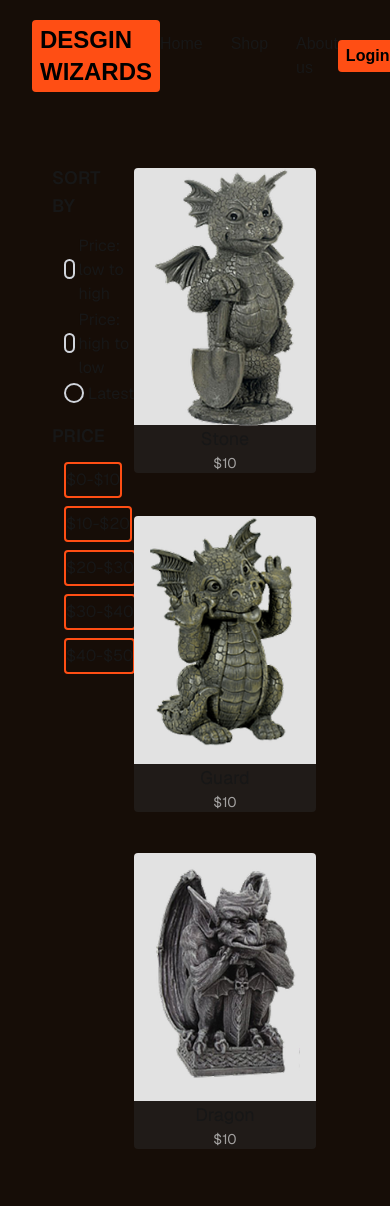
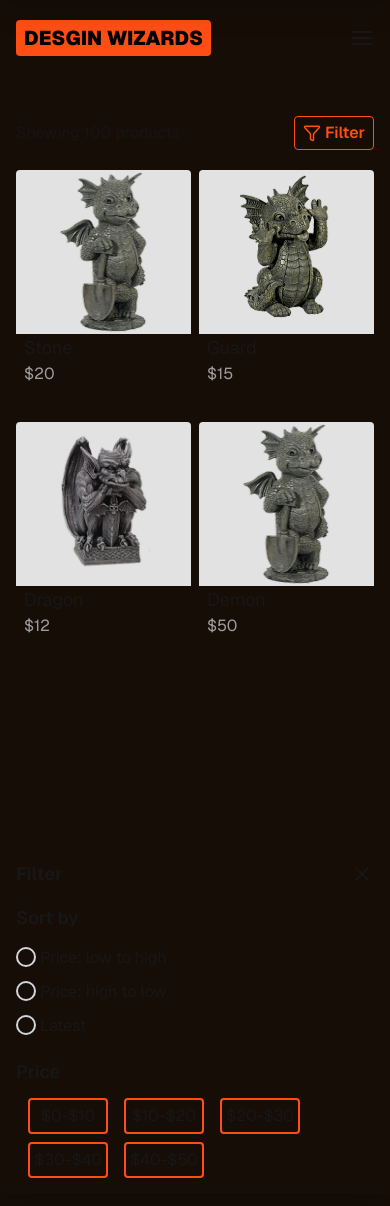
Before and after one commit to Dev-Bhargav/sculpture, a Next.js app: page /shop in a window 390 px wide. After the commit the page ends 844 px from the top, so only its background shows below. Built offline with nearby package versions, Linux system fonts and the light colour scheme.

Commit message:
feat: Responsive & Mobile Navigation

```diff
--- a/src/app/components/Checkbox.js
+++ b/src/app/components/Checkbox.js
@@ -1,12 +1,17 @@
 import React from "react";
 
-export default function Checkbox({label}) {
+export default function Checkbox({ label, sortOption, value, setSortOption }) {
   return (
     <div>
       <label className="inline-flex items-center space-x-1 cursor-pointer">
         <input
-              type="checkbox"
+          type="radio"
+          name="sort"
           className="peer hidden"
+          value={value}
+          onChange={(e) => {
+            setSortOption(e.target.value);
+          }}
         />
         <span
           className="
--- /dev/null
+++ b/src/app/components/MobileFilterSheet.js
@@ -0,0 +1,54 @@
+"use client";
+
+import { useEffect } from "react";
+import Checkbox from "./Checkbox";
+import PriceFilter from "./PriceFilter";
+import { X } from "lucide-react";
+
+export default function MobileFilterSheet({ show, onClose }) {
+  // Prevent background scroll when open
+  useEffect(() => {
+    if (show) {
+      document.body.style.overflow = "hidden";
+    } else {
+      document.body.style.overflow = "unset";
+    }
+    return () => {
+      document.body.style.overflow = "unset";
+    };
+  }, [show]);
+
+  return (
+    <>
+      {show && (
+        <div
+          className="fixed inset-0 bg-black opacity-60 z-40 lg:hidden"
+          onClick={onClose}
+        />
+      )}
+
+      <div
+        className={`fixed bottom-0 left-0 right-0 z-50 bg-[var(--background)] rounded-t-xl shadow-xl transition-transform duration-300 ${
+          show ? "translate-y-0" : "translate-y-full"
+        } lg:hidden`}
+      >
+        <div className="p-4">
+          <div className="flex justify-between items-center mb-4">
+            <h2 className="text-lg font-bold">Filter</h2>
+            <X onClick={onClose}/>
+          </div>
+          <div className="space-y-3">
+            <h3 className="font-semibold text-lg">Sort by</h3>
+            <div className="space-y-1">
+              <Checkbox label="Price: low to high" />
+              <Checkbox label="Price: high to low" />
+              <Checkbox label="Latest" />
+            </div>
+            <h3 className="font-semibold text-lg mt-4">Price</h3>
+            <PriceFilter />
+          </div>
+        </div>
+      </div>
+    </>
+  );
+}
--- /dev/null
+++ b/src/app/components/MobileNavbar.js
@@ -0,0 +1,45 @@
+import { X } from "lucide-react";
+import Link from "next/link";
+import React from "react";
+
+export default function MobileNavbar({ show, onClose }) {
+  return (
+    <>
+      <div
+        className={`fixed h-full top-0 left-0 right-0 z-50 bg-[var(--background)] rounded-b-xl shadow-xl transition-transform duration-300 ${
+          show ? "translate-y-0" : "-translate-y-full"
+        } lg:hidden`}
+      >
+        <div className="absolute bottom-4 left-1/2 transform -translate-x-1/2 bg-[var(--primary)] rounded-full shadow p-2">
+          <X onClick={onClose} color="black" size={30} />
+        </div>
+        <div className="flex h-full text-center justify-center items-center">
+          <nav>
+            <ul className="text-xl flex flex-col gap-3 ">
+              <Link
+                href="/"
+                className="active:text-[var(--primary)] active:underline"
+                onClick={onClose}
+              >
+                Home
+              </Link>
+              <Link
+                onClick={onClose}
+                className="active:text-[var(--primary)] active:underline"
+                href="/shop"
+              >
+                Shop
+              </Link>
+              <Link
+                href="/"
+                className="active:text-[var(--primary)] active:underline"
+              >
+                About us
+              </Link>
+            </ul>
+          </nav>
+        </div>
+      </div>
+    </>
+  );
+}
--- a/src/app/components/Navbar.js
+++ b/src/app/components/Navbar.js
@@ -1,18 +1,36 @@
-import Link from 'next/link'
-import React from 'react'
+"use client";
+
+import { AlignJustify } from "lucide-react";
+import Link from "next/link";
+import React, { useState } from "react";
+import MobileNavbar from "./MobileNavbar";
 
 export default function Navbar() {
+  const [show, setShow] = useState(false);
+
   return (
-    <div className='flex justify-between py-5 px-8 items-center'>
-      <h1 className='font-[family-name:var(--font-libre-franklin)] font-black text-2xl bg-[#FF4E14] text-black px-2 py-1 rounded-sm'><a href="">DESGIN WIZARDS</a></h1>
-      <nav>
-        <ul className='flex gap-7'>
-            <li><Link href="/">Home</Link></li>
-            <li className='cursor-pointer'><Link href="/shop">Shop</Link></li>
-            <li className='cursor-pointer'>About us</li>
+    <div className="flex justify-between py-5 px-4 items-center bg-[var(--background)] top-0 sticky z-50">
+      <h1 className="font-black text-xl md:text-2xl bg-[#FF4E14] text-black px-2 py-1 rounded-sm">
+        <Link href="/">DESGIN WIZARDS</Link>
+      </h1>
+      <nav className="hidden md:block">
+        <ul className="flex gap-7">
+          <li>
+            <Link className="font-font" href="/">
+              Home
+            </Link>
+          </li>
+          <li className="cursor-pointer">
+            <Link href="/shop">Shop</Link>
+          </li>
+          <li className="cursor-pointer">About us</li>
         </ul>
       </nav>
-      <button className='bg-[#FF4E14] text-black font-bold py-1 px-2 rounded-sm cursor-pointer'>Login</button>
+      <button className="bg-[#FF4E14] text-black font-bold py-1 px-2 rounded-sm cursor-pointer hidden md:block">
+        Login
+      </button>
+      <AlignJustify className="md:hidden" onClick={() => setShow(true)} />
+      <MobileNavbar show={show} onClose={() => setShow(false)} />
     </div>
-  )
+  );
 }
--- a/src/app/components/PriceFilter.js
+++ b/src/app/components/PriceFilter.js
@@ -1,3 +1,5 @@
+"use client"
+
 import React, { useState } from "react";
 
 export default function PriceFilter() {
--- a/src/app/globals.css
+++ b/src/app/globals.css
@@ -23,5 +23,5 @@
 body {
   background: var(--background);
   color: var(--foreground);
-  font-family: Arial, Helvetica, sans-serif;
+  font-family: var(--font-geist-sans);
 }
--- a/src/app/page.js
+++ b/src/app/page.js
@@ -3,18 +3,18 @@ import Link from "next/link";
 
 export default function Home() {
   return (
-    <div className="font-[family-name:var(--font-geist-sans)]">
-      <div className="flex gap-10 p-10 w-dvw h-[80vh] items-center relative">
-        <div className="h-full w-3/4 relative">
+    <div className="">
+      <div className="flex flex-col md:flex-row gap-4 md:gap-10  p-5 md:p-10 w-dvw h-[80vh] items-center relative">
+        <div className="h-full w-full md:w-3/4 relative">
           <Image
             fill
-            objectFit="cover"
+            style={{ objectFit: "cover" }}
             alt="Picture of an artist"
             src="/images/artist.png"
           />
         </div>
-        <div className=" w-2/4 flex flex-col items-start gap-3">
-          <h2 className="text-3xl font-bold">
+        <div className="w-full md:w-2/4 flex flex-col items-start gap-3">
+          <h2 className="text-2xl leading-7 md:leading-tight md:text-3xl font-bold">
             Discover the Art of Sculpture – Where Every Shape Tells a Story
           </h2>
           <p className="opacity-50 leading-[1.3]">
--- a/src/app/shop/page.js
+++ b/src/app/shop/page.js
@@ -1,43 +1,87 @@
 "use client";
 
-import React from "react";
+import React, { useState } from "react";
 import Checkbox from "../components/Checkbox";
 import PriceFilter from "../components/PriceFilter";
 import Image from "next/image";
+import { Filter } from "lucide-react";
+import MobileFilterSheet from "../components/MobileFilterSheet";
 
 export default function Page() {
-  const imageNames = ["Stone", "Guard", "Dragon", "Demon"];
+  const [showFilter, setShowFilter] = useState(false);
+  const [sortOption, setSortOption] = useState("");
+
+  const imageNames = [
+    { id: 1, name: "Stone", price: 20, src: "/images/p1.png" },
+    { id: 2, name: "Guard", price: 15, src: "/images/p2.png" },
+    { id: 3, name: "Dragon", price: 12, src: "/images/p3.png" },
+    { id: 4, name: "Demon", price: 50, src: "/images/p4.png" },
+  ];
+
+  const sortedProducts = [...imageNames].sort((a, b) => {
+    if (sortOption == "low-to-high") return a.price - b.price;
+    if (sortOption == "high-to-low") return b.price - a.price;
+    return 0;
+  });
+
   return (
-    <div className="font-[family-name:var(--font-geist-sans)] flex justify-around px-10 py-10">
-      <div className="h-fit w-[20vw] p-3">
+    <div>
+      <div className="lg:hidden  mt-8 py-2 flex justify-between items-center px-4 lg:px-10">
+        <p className="opacity-75">Showing 100 products</p>
+        <button
+          onClick={() => setShowFilter(true)}
+          className="border border-[var(--primary)] text-[var(--primary)] cursor-pointer font-semibold px-2 py-1 rounded-sm inline-flex items-center gap-1"
+        >
+          <Filter size={18} /> Filter
+        </button>
+      </div>
+
+      {/* Filte Panel for Mobile  */}
+      <MobileFilterSheet
+        show={showFilter}
+        onClose={() => setShowFilter(false)}
+      />
+
+      <div className="flex justify-between lg:justify-around gap-4 lg:gap-0 lg:px-10">
+        <div className="h-fit w-[20vw] min-w-[230px] py-3 hidden lg:block">
           <div className="flex flex-col gap-3">
             <h1 className="font-semibold text-lg">SORT BY</h1>
             <div className="mx-3">
-            <Checkbox label="Price: low to high" />
-            <Checkbox label="Price: high to low" />
-            <Checkbox label="Latest" />
+              <Checkbox
+                label="Price: low to high"
+                setSortOption={setSortOption}
+                sortOption={sortOption}
+                value="low-to-high"
+              />
+              <Checkbox
+                label="Price: high to low"
+                setSortOption={setSortOption}
+                sortOption={sortOption}
+                value="high-to-low"
+              />
+              {/* <Checkbox label="Latest" setSortOption={setSortOption} sortOption={sortOption} value={"low-to-high"}/> */}
             </div>
             <h1 className="font-semibold text-lg">PRICE</h1>
             <PriceFilter />
           </div>
         </div>
-      <div className="h-fit w-[70vw]">
-        <div className="flex flex-wrap gap-10 p-4">
-          {Array.from({ length: 3 }).map((_, i) => (
-            <div className="cursor-pointer" key={i}>
-              <div className=" h-10/12 bg-[#e2e2e2] rounded-t-sm px-4 ">
+        <div className="w-full lg:w-[70vw]">
+          <div className="grid grid-cols-2 md:grid-cols-3 xl:grid-cols-4 lg:justify-start gap-x-2 lg:gap-x-5 gap-y-9 lg:gap-10 py-3 px-4">
+            {sortedProducts.map((product, index) => (
+              <div className="cursor-pointer" key={index}>
+                <div className="h-fit  bg-[#e2e2e2] rounded-t-sm px-2 flex justify-center">
                   <Image
-                  src={`/images/p${i + 1}.png`}
-                  height={150}
-                  width={150}
-                  style={{ objectFit: "contain" }}
-                  alt={`product-${i + 1}`}
+                    src={product.src}
+                    height={100}
+                    width={100}
+                    className="w-[24vw] h-[42vw] md:h-[30vw] lg:h-[18vw] object-contain"
+                    alt={product.name}
                   />
                 </div>
-              <div className="bg-[#201b18] rounded-b-sm">
-                <p className="text-center text-lg">{imageNames[i]}</p>
-                <p className="text-center text-sm text-[#D9D9D9] opacity-70">
-                  $10
+                <div className="rounded-b-sm px-2">
+                  <p className="text-lg">{product.name}</p>
+                  <p className="text-md text-[#D9D9D9] opacity-70">
+                    ${product.price}
                   </p>
                 </div>
               </div>
@@ -45,5 +89,6 @@ export default function Page() {
           </div>
         </div>
       </div>
+    </div>
   );
 }
```
Also changed, not shown: package.json (+5 -4 lines), public/images/p4.png (added), 1 other file (tests, documents, lock files or other folders). Lines whose indentation alone changed are shown as unchanged.
